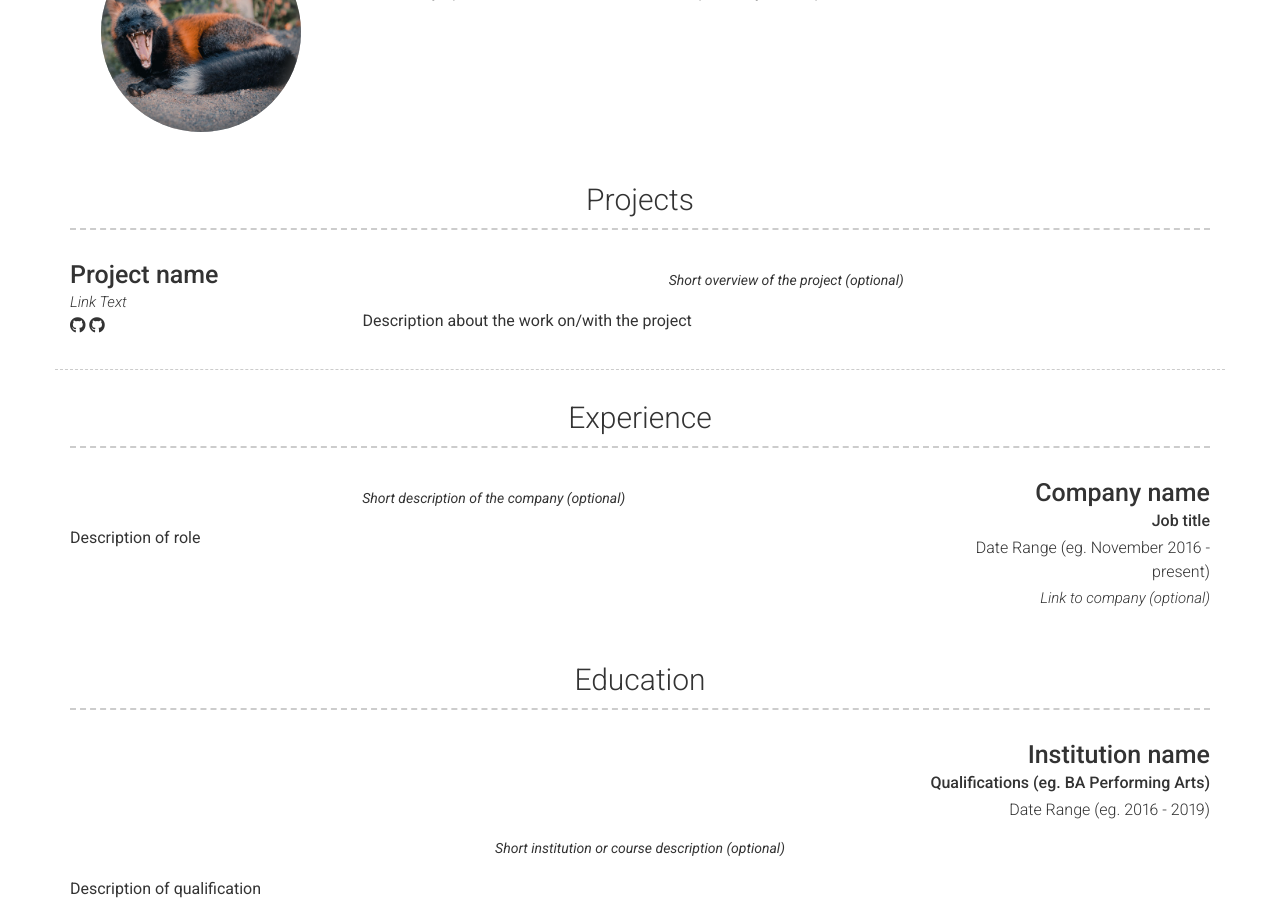
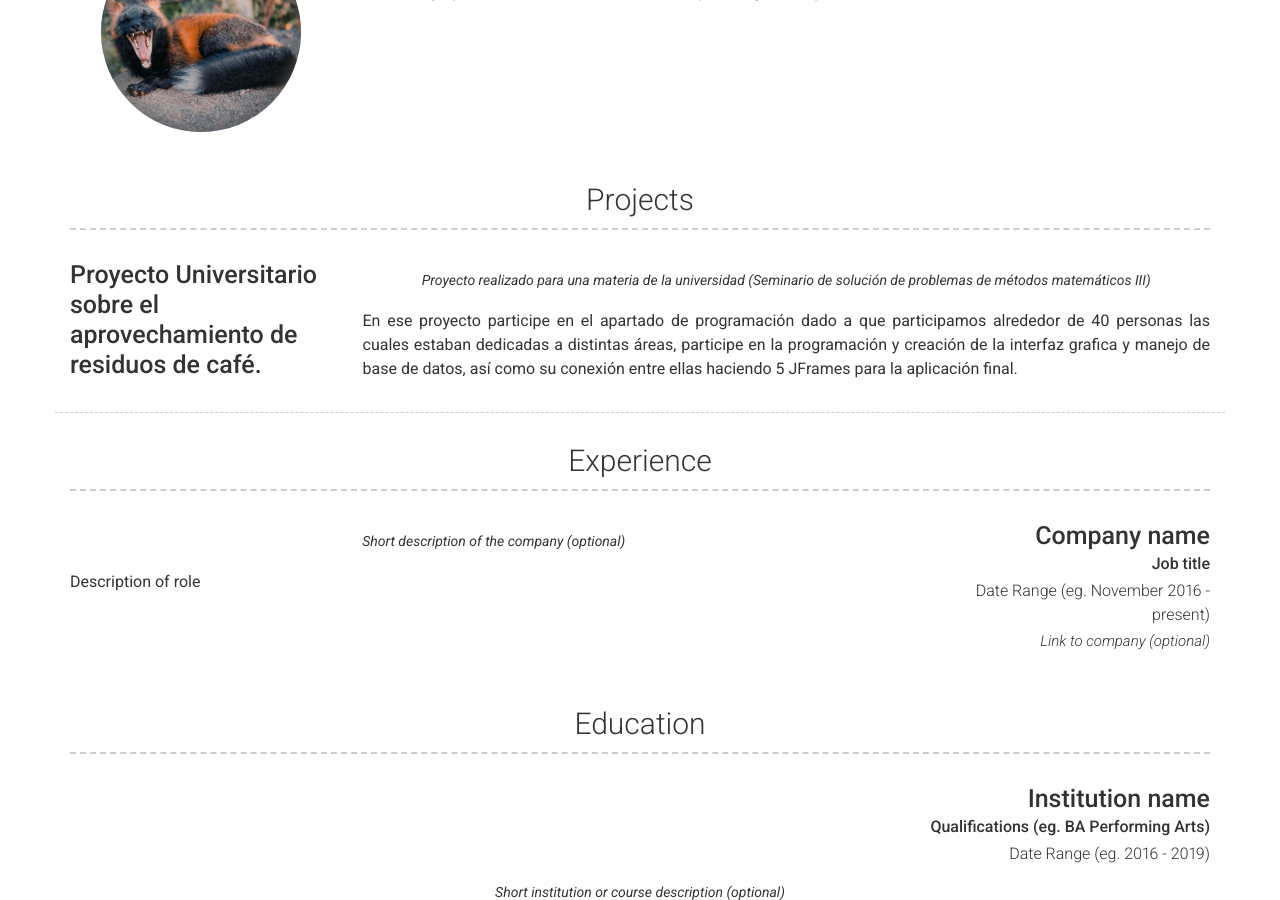
Before and after one commit to MoisesEO/moiseseo.github.io, a Jekyll site: the page built from index.md, in a window 1280 px wide and 900 px high, scrolled down 397 px. Built offline with Jekyll 4.4.1, drawn with Linux system fonts in a browser that asks for light colours; nearby versions of some CDN libraries.

Commit message:
Projects_Update

```diff
--- a/_config.yml
+++ b/_config.yml
@@ -63,20 +63,25 @@ content:
       - layout: left
         border: weak  # Value of `weak` will display a weak border below this item. # Any
                       # other value (or no value) means no border will be displayed
-        title: Project name
-        link: Link to project (eg. sproogen.github.io/modern-resume-theme)(optional)
-        link_text: Link Text
-        additional_links:
-          - title:  Github page for project (eg. sproogen/modern-resume-theme)
-            icon: fab fa-github
-            url: Link to project (eg. sproogen.github.io/modern-resume-theme)(optional)
-          - title:  Github page for project (eg. sproogen/modern-resume-theme)
-            icon: fab fa-github
-            url: Link to project (eg. sproogen.github.io/modern-resume-theme)(optional)
+        title: Proyecto Universitario sobre el aprovechamiento de residuos de café.
+
+        ########### Inicio comentarios ###########
+        #link: Link to project (eg. sproogen.github.io/modern-resume-theme)(optional)
+        #link_text: Link Text
+        #additional_links:
+        #  - title:  Github page for project (eg. sproogen/modern-resume-theme)
+        #    icon: fab fa-github
+        #    url: Link to project (eg. sproogen.github.io/modern-resume-theme)(optional)
+        #  - title:  Github page for project (eg. sproogen/modern-resume-theme)
+        #    icon: fab fa-github
+        #    url: Link to project (eg. sproogen.github.io/modern-resume-theme)(optional)
+
+        ########### Final del comentario ###########
         quote: >
-          Short overview of the project (optional)
+          Proyecto realizado para una materia de la universidad (Seminario de solución de problemas de métodos matemáticos III)
         description: | # this will include new lines to allow paragraphs
-          Description about the work on/with the project
+          En ese proyecto participe en el apartado de programación dado a que participamos alrededor de 40 personas las cuales estaban dedicadas a distintas áreas, participe en la programación y creación de la interfaz grafica y manejo de base de datos, así como su conexión entre ellas haciendo 5 JFrames para la aplicación final.
+
   - title: Experience
     layout: list
     content:
```
